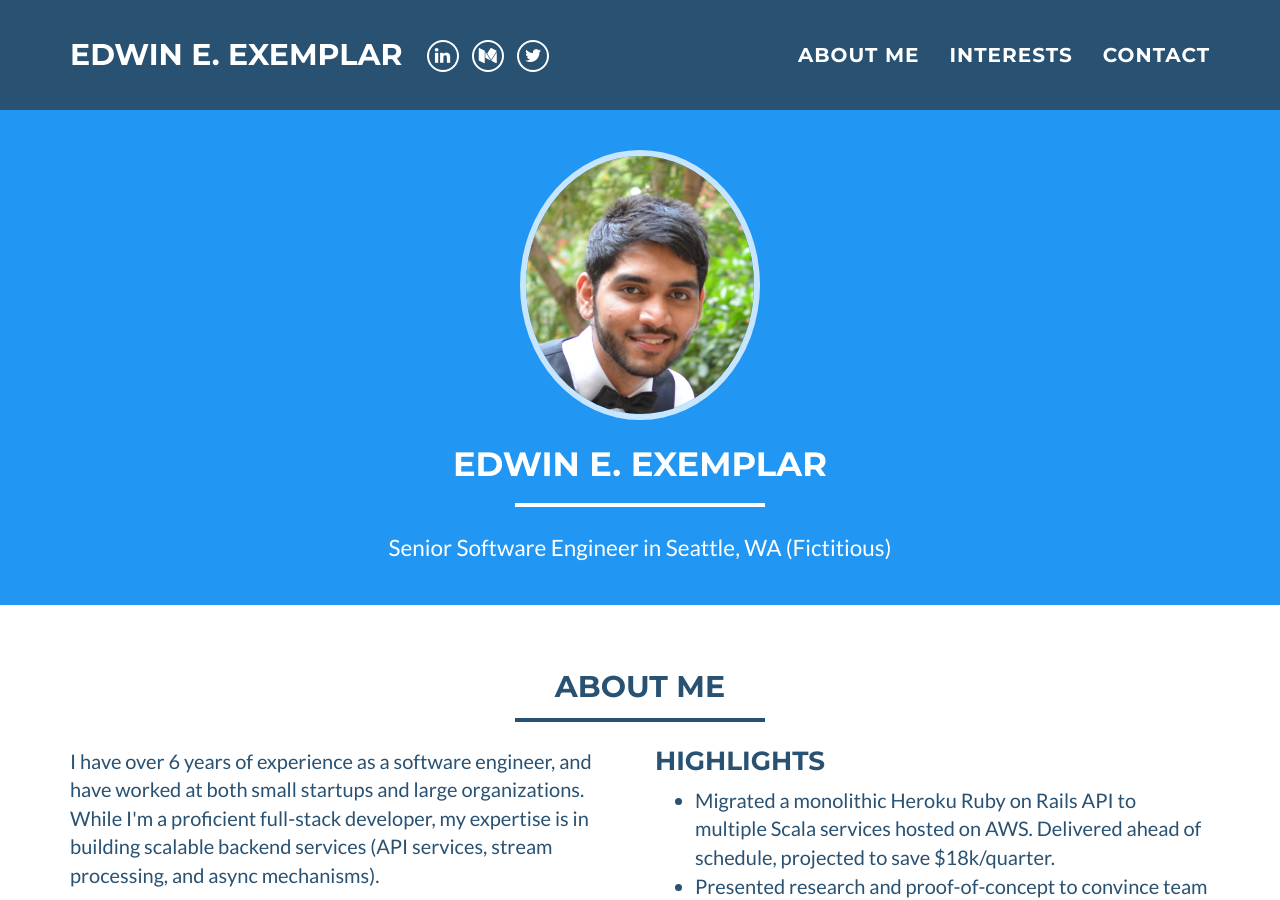
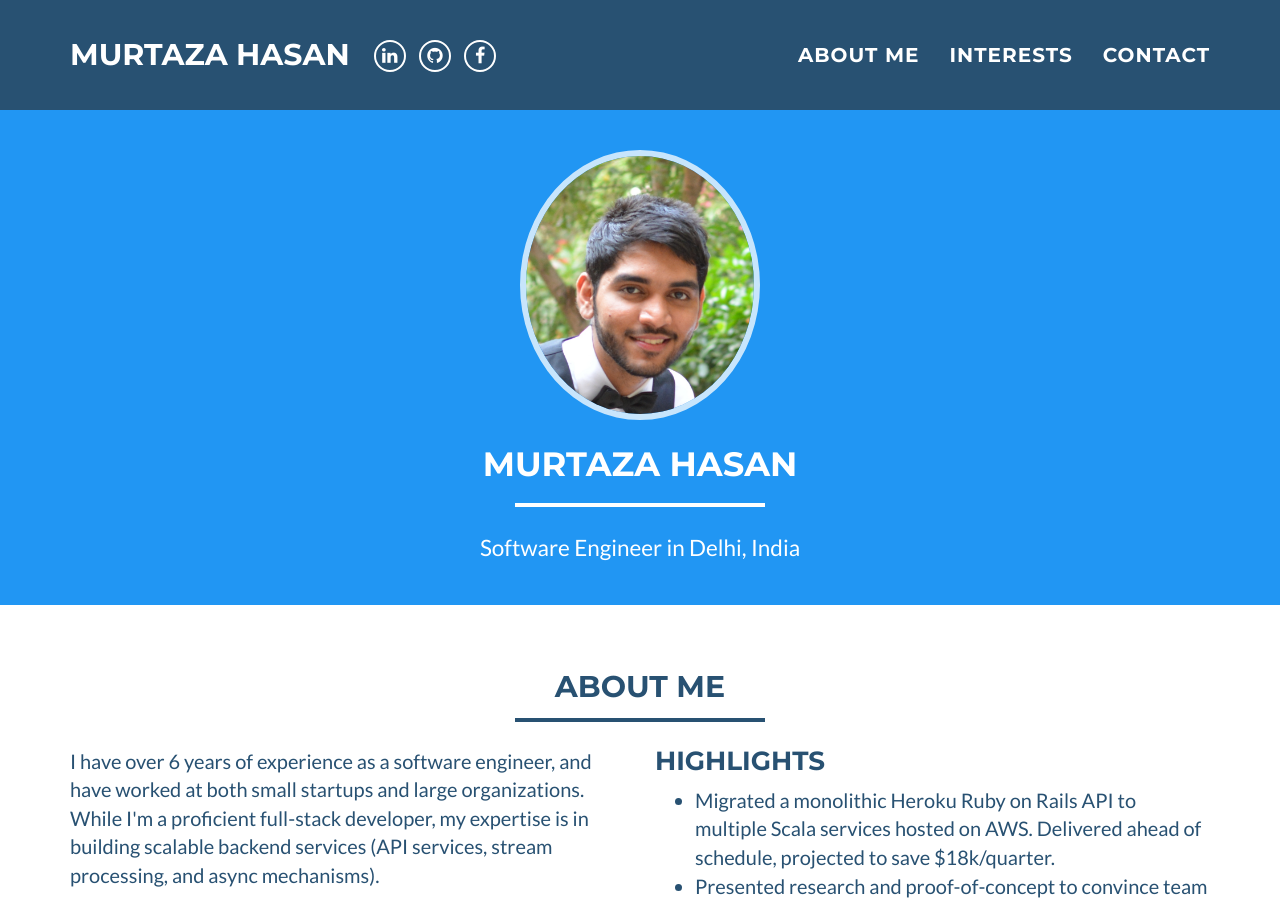
Before and after one commit to iammurtaza/iammurtaza.github.io, a Jekyll site: the page built from index.html, in a window 1280 px wide and 900 px high. Built offline with Jekyll 4.4.1, drawn with Linux system fonts in a browser that asks for light colours; some of the changed text lies outside the part shown.

Commit message:
change config

```diff
--- a/_config.yml
+++ b/_config.yml
@@ -1,20 +1,20 @@
 # Site settings
-name: Edwin E. Exemplar
-email: edwin+contactme@someemail.com
+name: Murtaza Hasan
+email: murtaza144482@st.jmi.ac.in
 #canonical_url: https://edwinexemplar.com
-keywords: "Software Engineer, Python, Ruby, Machine Learning, Deep Learning, Startups, Agile, Pair Programming"
-skills: "Senior Software Engineer in Seattle, WA (Fictitious)"
+keywords: "Software Engineer, Python, Ruby, Machine Learning, Deep Learning"
+skills: "Software Engineer in Delhi, India"
 baseurl:
 
 # Social networks usernames (many more available: google-plus, flickr, dribbble, pinterest, instagram, tumblr, linkedin, etc.)
 # You should replace these with your social networks, of course. :)
 social:
   - title: linkedin
-    url: https://www.linkedin.com/in/cgroom/
-  - title: medium
-    url: https://medium.com/@cgroom
-  - title: twitter
-    url: https://twitter.com/chuck_groom
+    url: https://www.linkedin.com/in/murtaza-hasan/
+  - title: github
+    url: https://github.com/iammurtaza
+  - title: facebook
+    url: https://www.facebook.com/iamMHZeveryone
 
 # Google webmaster tools
 google_verify:
```
